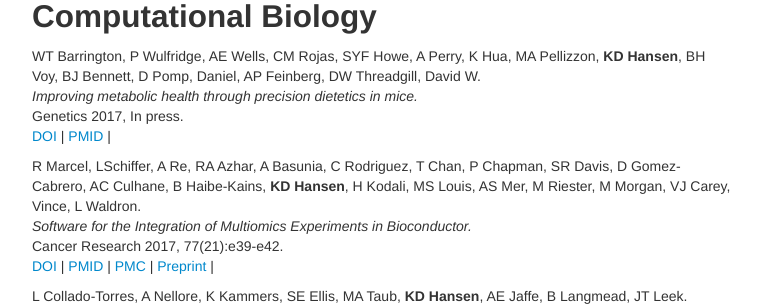
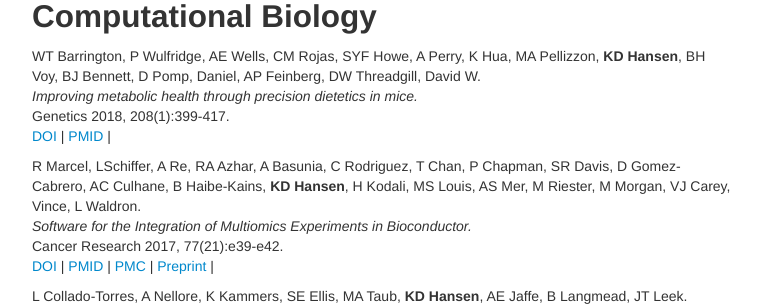
Before and after one commit to hansenlab/hansenlab.github.io, a Jekyll site: the page built from 02-pubs.md, in a window 1280 px wide and 900 px high, scrolled down 694 px. Shown: the part 152-458 px from the top of the window, without its empty margins (258-1019 px from the left). Built offline with Jekyll 4.4.1, drawn with Linux system fonts in a browser that asks for light colours; comment, search, counter and statistics services are not loaded.

Commit message:
update pubs

```diff
--- a/02-pubs.md
+++ b/02-pubs.md
@@ -61,7 +61,7 @@ Computational Biology
 
 WT Barrington, P Wulfridge, AE Wells, CM Rojas, SYF Howe, A Perry, K Hua, MA Pellizzon, <b>KD Hansen</b>, BH Voy, BJ Bennett, D Pomp, Daniel, AP Feinberg, DW Threadgill, David W.<br />
 <i>Improving metabolic health through precision dietetics in mice.</i><br />
-Genetics 2017, In press.<br />
+Genetics 2018, 208(1):399-417.<br />
 [DOI](https://doi.org/10.1534/genetics.117.300536) |
 [PMID](http://www.ncbi.nlm.nih.gov/pubmed/29158425) |
 <span data-badge-type="4" data-doi="10.1534/genetics.117.300536" data-hide-no-mentions="true" class="altmetric-embed"> </span><br />
```
